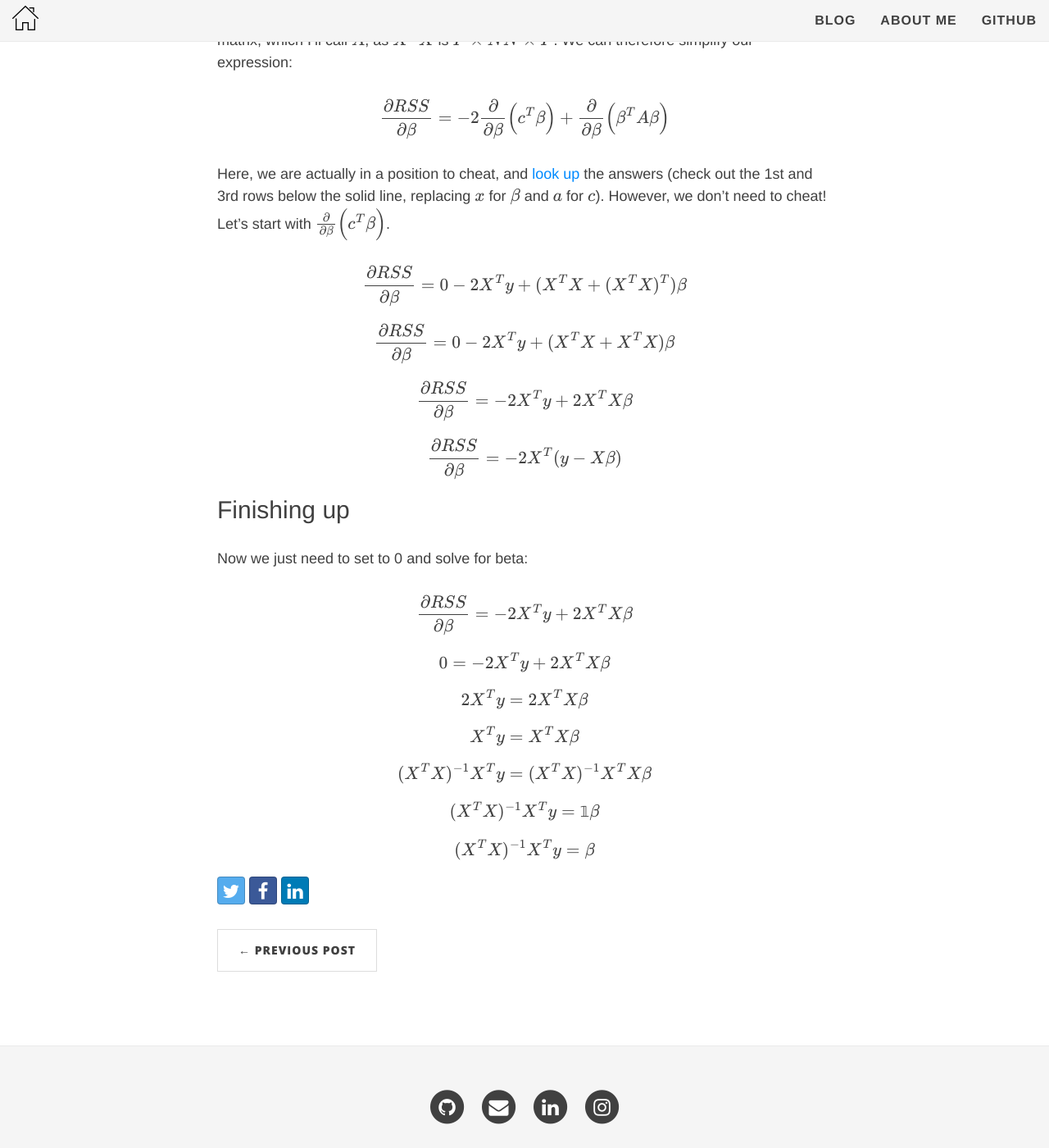
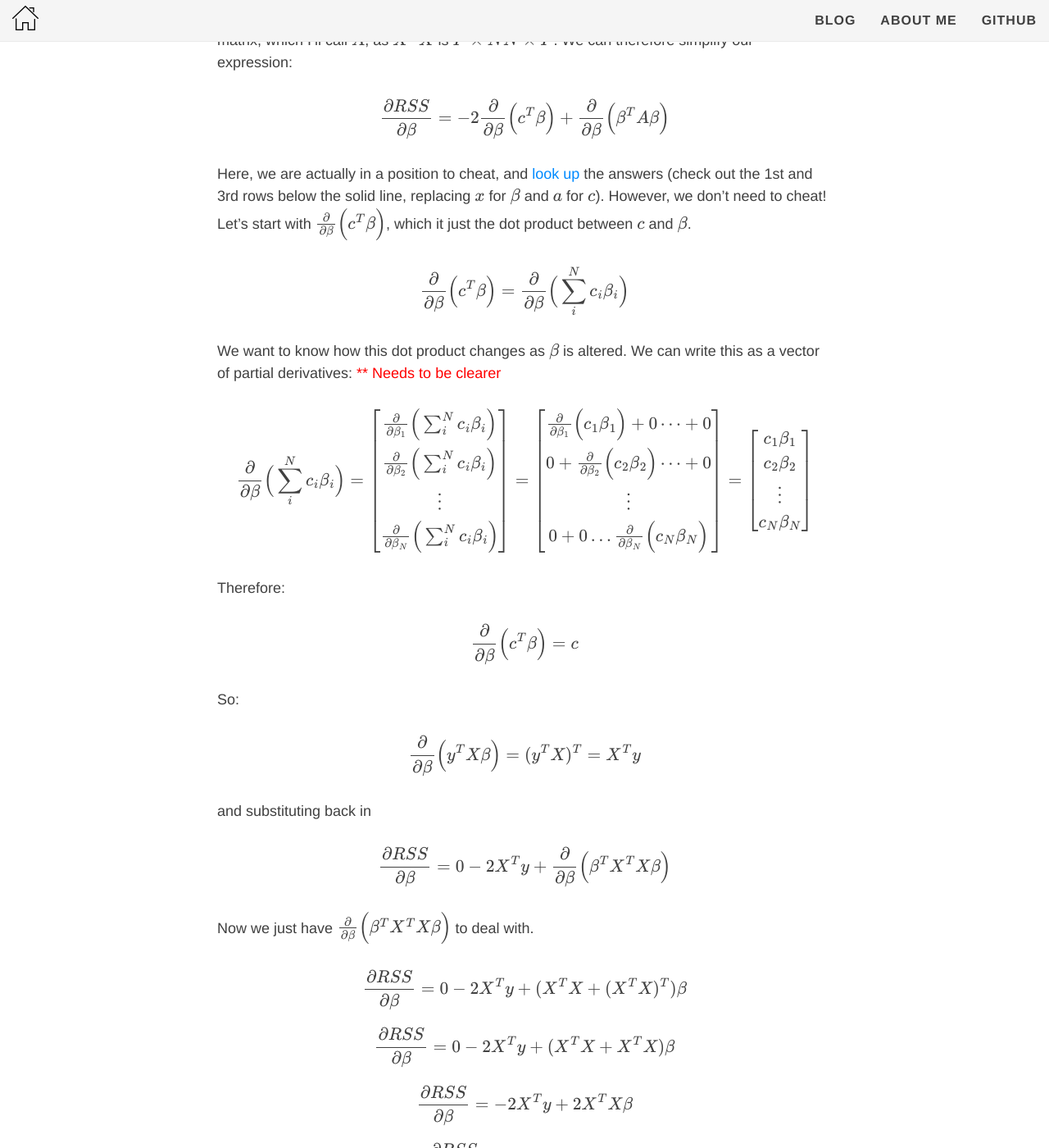
Before and after one commit to jcornford/jcornford.github.io, a Jekyll site: the page built from _posts/2017-01-7-least squares for dummies.md, in a window 1280 px wide and 1400 px high, scrolled down 3256 px. Shown: the whole window at 82% size. Built offline with Jekyll 4.4.1, drawn with Linux system fonts in a browser that asks for light colours; nearby versions of some CDN libraries; formulas are drawn with MathJax 3; comment, search, counter and statistics services are not loaded.

Commit message:
slight update on blog 2

```diff
--- a/_posts/2017-01-7-least squares for dummies.md
+++ b/_posts/2017-01-7-least squares for dummies.md
@@ -123,7 +123,53 @@ $$ \frac{\partial RSS}{\partial \beta} = -2\frac{\partial}{\partial \beta} \Big(
 
 Here, we are actually in a position to cheat, and [look up](https://en.wikipedia.org/wiki/Matrix_calculus#Scalar-by-vector_identities) the
 answers (check out the 1st and 3rd rows below the solid line, replacing $x$ for $\beta$ and $a$ for $c$). However, we don't need to cheat! Let's
-start with $\frac{\partial}{\partial \beta} \Big(c^T\beta \Big)$.
+start with $\frac{\partial}{\partial \beta} \Big(c^T\beta \Big)$, which it just the dot product between $c$ and $\beta$.
+
+$$\frac{\partial}{\partial \beta} \Big(c^T\beta \Big) =  \frac{\partial}{\partial \beta} \Big(\sum_i^N c_i\beta_i \Big)$$
+
+We want to know how this dot product changes as $\beta$ is altered. We can write this as a vector of partial derivatives:
+<span style="color:red"> ** Needs to be clearer </span>
+
+$$
+\frac{\partial}{\partial \beta} \Big(\sum_i^N c_i\beta_i \Big) =
+
+\begin{bmatrix}
+ \frac{\partial}{\partial \beta_1} \Big(\sum_i^N c_i\beta_i \Big)  \\
+ \frac{\partial}{\partial \beta_2} \Big(\sum_i^N c_i\beta_i \Big)   \\
+  \vdots \\
+  \frac{\partial}{\partial \beta_N} \Big(\sum_i^N c_i\beta_i \Big)
+\end{bmatrix}
+
+= \begin{bmatrix}
+ \frac{\partial}{\partial \beta_1} \Big(c_1\beta_1\Big) +0 \dots +0   \\
+ 0 + \frac{\partial}{\partial \beta_2} \Big(c_2\beta_2\Big)  \dots +0    \\
+  \vdots \\
+ 0 + 0 \dots  \frac{\partial}{\partial \beta_N} \Big(c_N\beta_N\Big)
+\end{bmatrix}
+
+= \begin{bmatrix}
+ c_1\beta_1  \\
+ c_2\beta_2 \\
+  \vdots \\
+ c_N\beta_N
+\end{bmatrix}
+
+$$
+
+Therefore:
+
+$$\frac{\partial}{\partial \beta} \Big(c^T\beta \Big) =  c$$
+
+So:
+
+$$\frac{\partial}{\partial \beta} \Big(y^TX\beta \Big) =  (y^TX)^T = X^Ty$$
+
+and substituting back in
+
+$$\frac{\partial RSS}{\partial \beta} = 0 - 2X^Ty + \frac{\partial}{\partial \beta} \Big(\beta^TX^TX\beta \Big) $$
+
+Now we just have $ \frac{\partial}{\partial \beta} \Big(\beta^TX^TX\beta \Big)$ to deal with.
+
 
 $$\frac{\partial RSS}{\partial \beta} = 0 - 2X^Ty + (X^TX + (X^TX)^T)\beta $$
 
```
